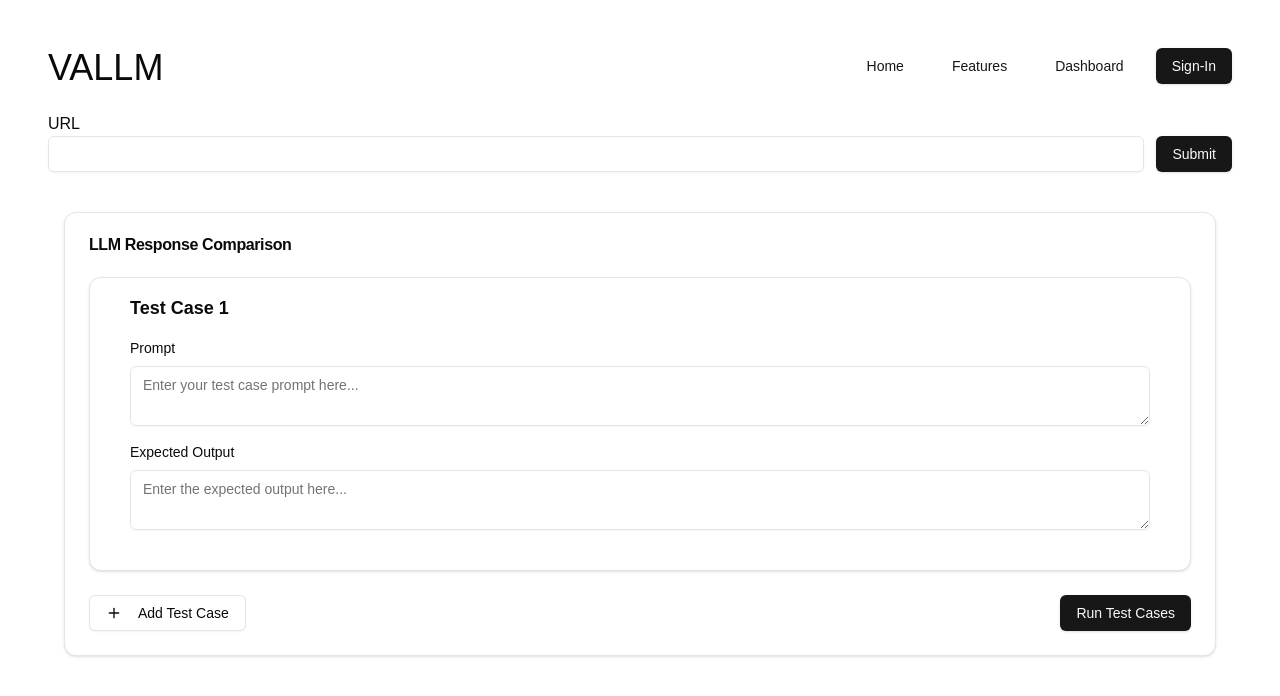
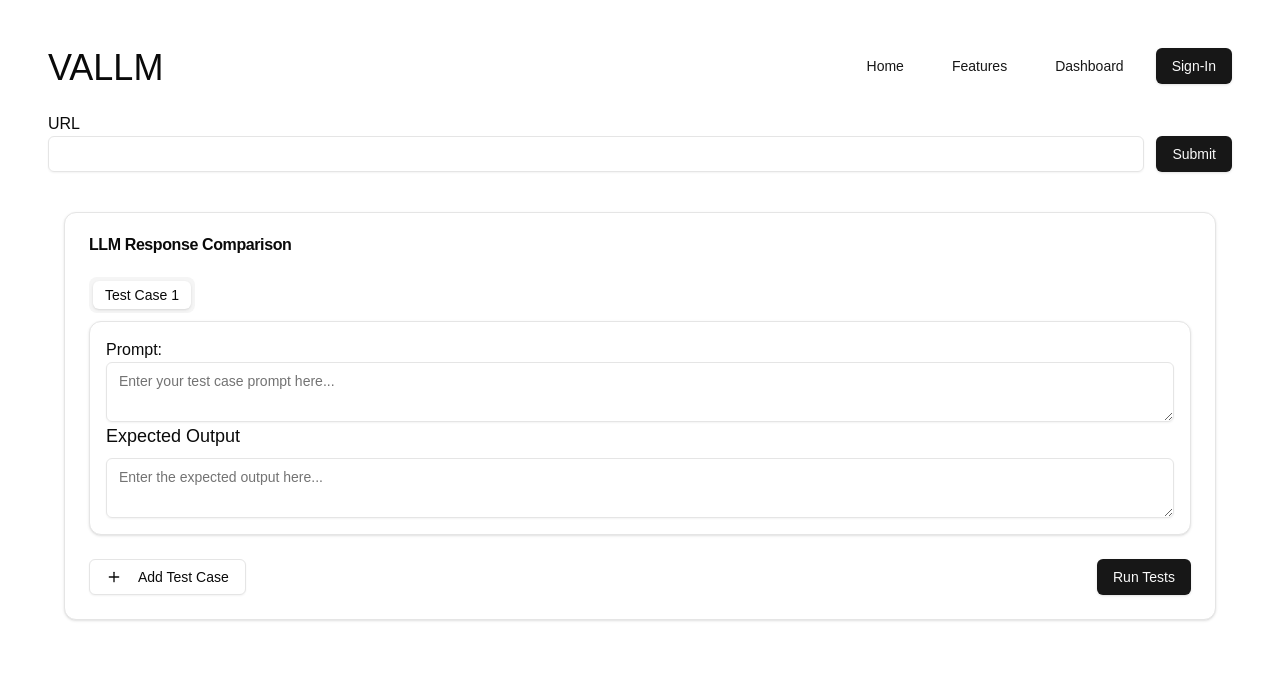
Before and after one commit to jballo/VALLM, a Next.js app: page / in a window 1280 px wide. Shown: the top 696 px of the page. Built offline with nearby package versions, Linux system fonts and the light colour scheme; no server answers.

Commit message:
Feat: Added more readable ui to view tests

```diff
--- a/package.json
+++ b/package.json
@@ -22,7 +22,8 @@
     "react-dom": "^19.0.0",
     "recharts": "^2.15.1",
     "tailwind-merge": "^2.6.0",
-    "tailwindcss-animate": "^1.0.7"
+    "tailwindcss-animate": "^1.0.7",
+    "uuid": "^11.1.0"
   },
   "devDependencies": {
     "@eslint/eslintrc": "^3",
--- a/src/components/custom/test-case-input.tsx
+++ b/src/components/custom/test-case-input.tsx
@@ -1,11 +1,13 @@
 "use client"
 
-import React, { useState } from 'react'
+import React, { useEffect, useState } from 'react'
 
 import { Plus, Trash2 } from 'lucide-react'
 import { Card, CardContent } from '../ui/card'
 import { Button } from '../ui/button'
 import { Textarea } from '../ui/textarea'
+import { Tabs, TabsContent, TabsList, TabsTrigger } from '../ui/tabs'
+import { v4 as uuidv4 } from 'uuid';
 
 interface TestCase {
   id: string
@@ -18,10 +20,15 @@ interface TestCaseInputProps {
 }
 
 export default function TestCaseInput({ onSubmit }: TestCaseInputProps){
-  const [testCases, setTestCases] = useState<TestCase[]>([{ id: '1', prompt: '', expectedOutput: '' }])
+  // const [testCases, setTestCases] = useState<TestCase[]>([{ id: '1', prompt: '', expectedOutput: '' }])
+  const [testCases, setTestCases] = useState<TestCase[]>([]);
+  const [tabVal, setTabVal] = useState<string>("");
 
   const addTestCase = () => {
-    setTestCases([...testCases, { id: Date.now().toString(), prompt: '', expectedOutput: '' }])
+    // const id = Date.now().toString();
+    const id = uuidv4();
+    setTestCases([...testCases, { id: id, prompt: '', expectedOutput: '' }])
+    setTabVal(id);
   }
 
   const removeTestCase = (id: string) => {
@@ -32,6 +39,10 @@ export default function TestCaseInput({ onSubmit }: TestCaseInputProps){
     setTestCases(testCases.map(tc => tc.id === id ? { ...tc, [field]: value } : tc))
   }
 
+  const onTabChange = (value: string) => {
+    setTabVal(value);
+  }
+
   const handleSubmit = (e: React.FormEvent) => {
     e.preventDefault()
     const validTestCases = testCases.filter(tc => tc.prompt.trim() && tc.expectedOutput.trim())
@@ -40,58 +51,75 @@ export default function TestCaseInput({ onSubmit }: TestCaseInputProps){
     }
   }
 
+  useEffect(() => {
+    addTestCase();
+  },[]);
+
+  useEffect(() => {
+    console.log("Test cases: ", testCases);
+  }, [testCases]);
+
   return (
     <form onSubmit={handleSubmit} className="space-y-6">
-      {testCases.map((testCase, index) => (
-        <Card key={testCase.id} className="p-4">
-          <CardContent className="space-y-4">
+      <Tabs value={tabVal} onValueChange={setTabVal}>
+        <TabsList>
+          {testCases.map((test, index) => (
+            <TabsTrigger key={test.id} value={test.id}>Test Case {index + 1}</TabsTrigger>
+          ))}
+        </TabsList>
+        {testCases.map((test, index) => (
+          <TabsContent key={test.id} value={test.id}>
+            <Card>
+              <CardContent className='p-4'>
                 <div className="flex justify-between items-center">
-              <h3 className="text-lg font-semibold">Test Case {index + 1}</h3>
+                  <h3 className="tex-lg">Prompt:</h3>
                   {testCases.length > 1 && (
                     <Button
                       type="button"
                       variant="ghost"
                       size="sm"
-                  onClick={() => removeTestCase(testCase.id)}
+                      onClick={() => {
+                        removeTestCase(test.id);
+                        if ( index !== 0 ) {
+                          onTabChange(testCases[0].id);
+                        } else {
+                          onTabChange(testCases[1].id);
+                        }
+                      }}
                     >
-                  <Trash2 className="h-4 w-4 mr-2" />
-                  Remove
+                      <Trash2 className='h-4 w-4 mr-2' /> Remove
                     </Button>
                   )}
                 </div>
                 <div className="space-y-2">
-              <label htmlFor={`prompt-${testCase.id}`} className="block text-sm font-medium">
-                Prompt
-              </label>
                   <Textarea
-                id={`prompt-${testCase.id}`}
-                value={testCase.prompt}
-                onChange={(e) => updateTestCase(testCase.id, 'prompt', e.target.value)}
+                    value={test.prompt}
+                    onChange={(e) => updateTestCase(test.id, 'prompt', e.target.value)}
                     placeholder="Enter your test case prompt here..."
                     className="w-full"
                   />
                 </div>
                 <div className="space-y-2">
-              <label htmlFor={`expected-${testCase.id}`} className="block text-sm font-medium">
-                Expected Output
-              </label>
+                  <h3 className="text-lg">Expected Output</h3>
                   <Textarea
-                id={`expected-${testCase.id}`}
-                value={testCase.expectedOutput}
-                onChange={(e) => updateTestCase(testCase.id, 'expectedOutput', e.target.value)}
+                    value={test.expectedOutput}
+                    onChange={(e) => updateTestCase(test.id, 'expectedOutput', e.target.value)}
                     placeholder="Enter the expected output here..."
-                className="w-full"
+                    className='w-full'
                   />
                 </div>
               </CardContent>
             </Card>
+          </TabsContent>
         ))}
+      </Tabs>
+
       <div className="flex justify-between">
         <Button type="button" onClick={addTestCase} variant="outline">
           <Plus className="h-4 w-4 mr-2" /> Add Test Case
         </Button>
         <Button type="submit">
-          Run Test Cases
+          Run Tests
         </Button>
       </div>
     </form>
```
Also changed, not shown: 1 other file (tests, documents, lock files or other folders). Lines whose indentation alone changed are shown as unchanged.
